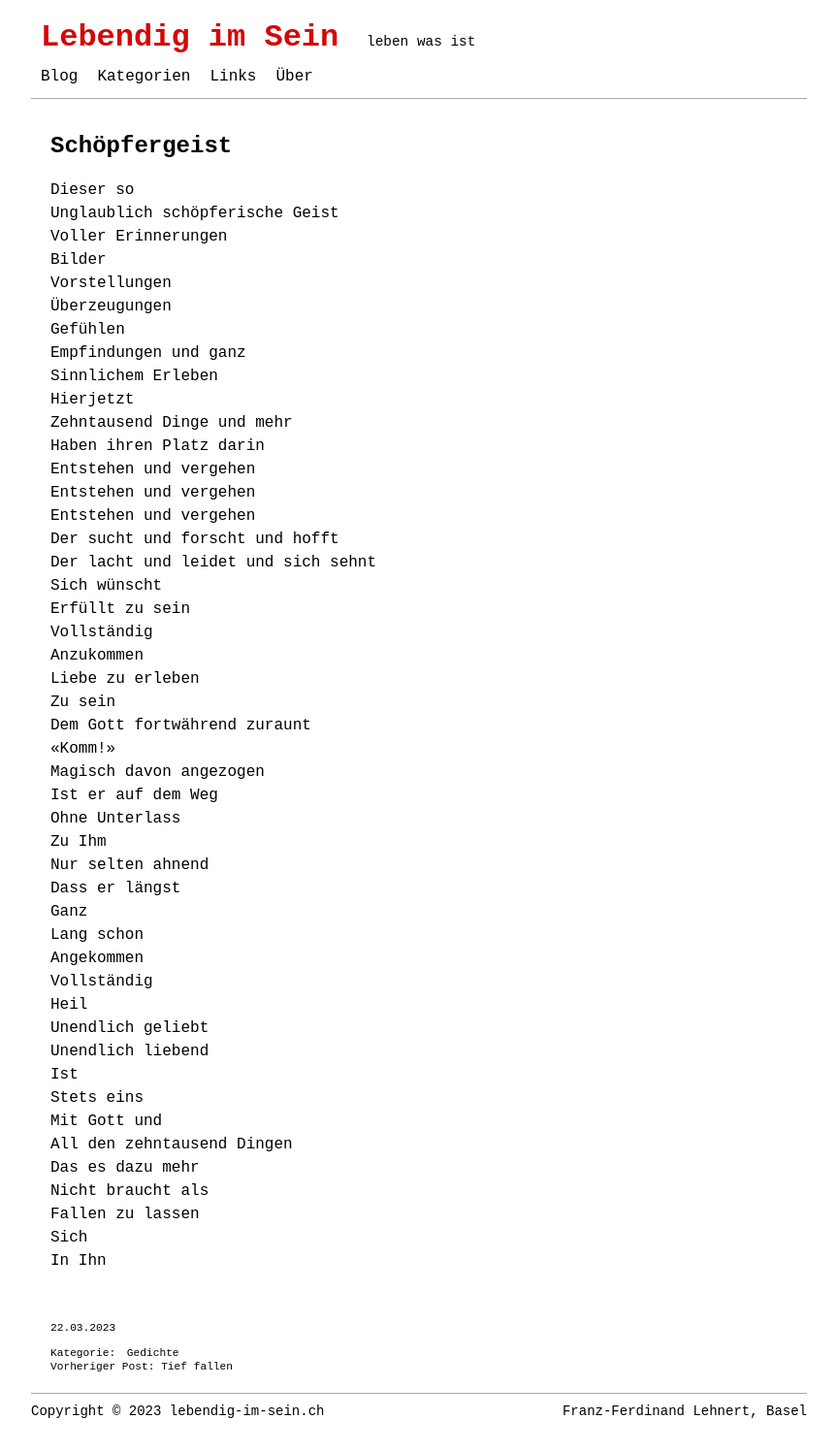
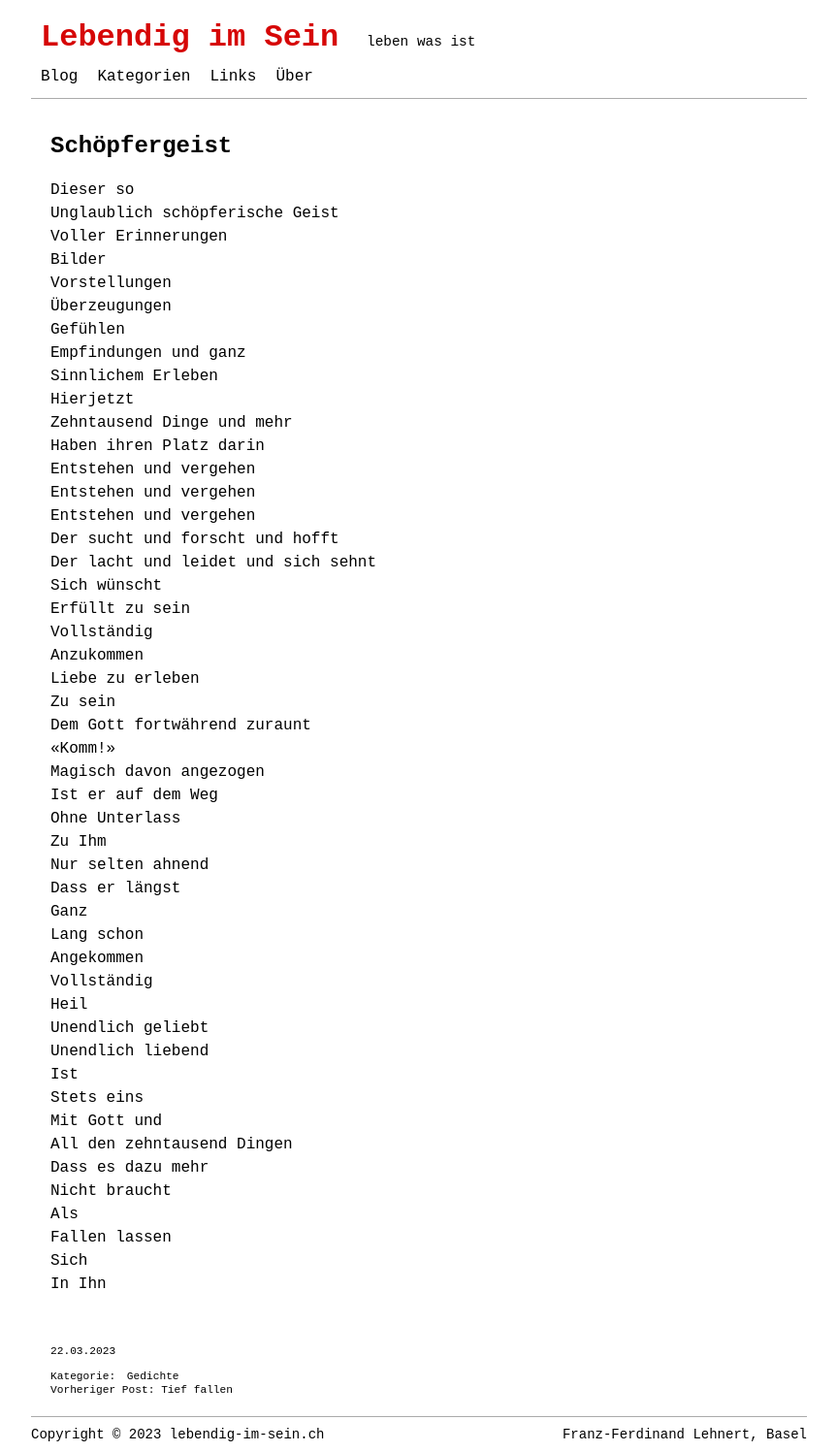
Before and after one commit to lebendigimsein/webpage, a Jekyll site: the page built from _posts/2023-03-22-schöpfergeist.markdown, in a window 1280 px wide. Shown: the whole page at 97% size, without its empty margins (208-1071 px from the left). Built offline with Jekyll 4.4.1, drawn with Linux system fonts in a browser that asks for light colours; before the commit the page ends 1473 px from its top, so only the background shows below that.

Commit message:
schöpfergeist changed

```diff
--- a/_posts/2023-03-22-schöpfergeist.markdown
+++ b/_posts/2023-03-22-schöpfergeist.markdown
@@ -49,8 +49,9 @@ Ist
 Stets eins
 Mit Gott und
 All den zehntausend Dingen
-Das es dazu mehr
-Nicht braucht als
-Fallen zu lassen
+Dass es dazu mehr
+Nicht braucht
+Als
+Fallen lassen
 Sich
 In Ihn
```
